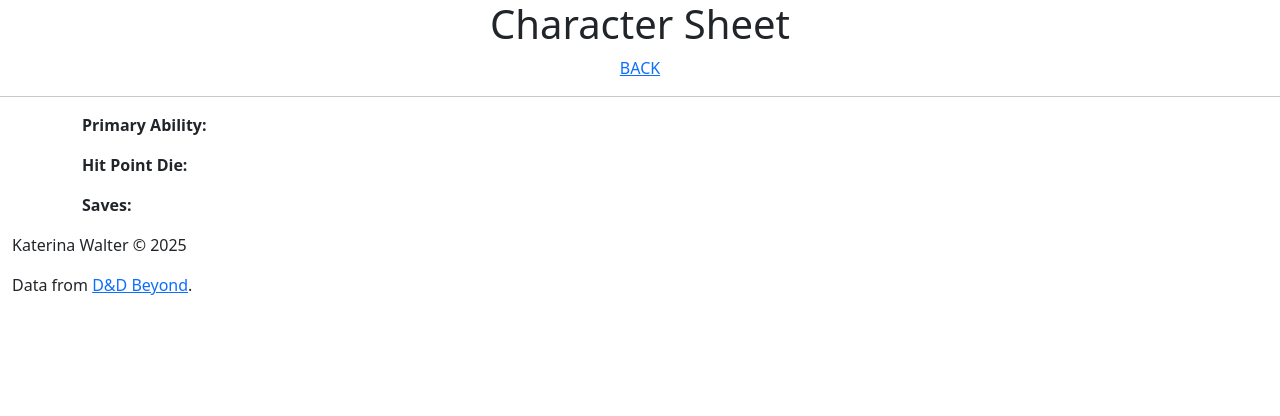
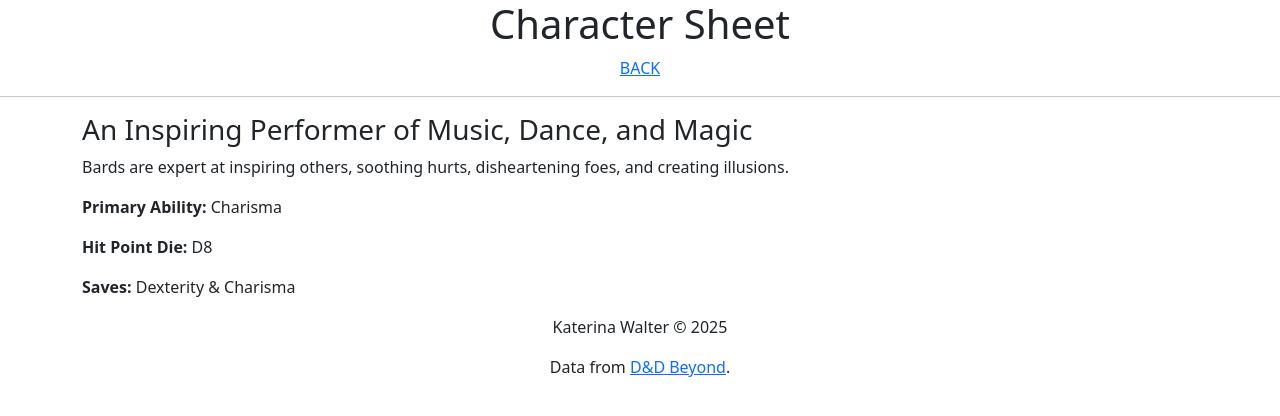
Before and after one commit to katerinanavab/Character-Sheet-Generator, a Flask app: template templates/classes/bard.html in a window 1280 px wide. Shown: the top 416 px of the page. Run offline with Flask 3, Linux system fonts and the light colour scheme; the template is opened without the code that fills it, so the values that code supplies are empty.

Commit message:
class info

```diff
--- a/templates/class_template.html
+++ b/templates/class_template.html
@@ -33,7 +33,7 @@
         <div class="container">
             {% block character_form %}{% endblock %}
         </div>
-        <footer class="container-fluid">
+        <footer class="container-fluid text-center">
             <p>Katerina Walter &copy; 2025</p>
             <p>Data from <a href="https://www.dndbeyond.com/">D&D Beyond</a>.</p>
         </footer>
--- a/templates/classes/bard.html
+++ b/templates/classes/bard.html
@@ -1,23 +1,22 @@
 {% extends "class_template.html" %}
 
 {% block class_tagline %}
-
+An Inspiring Performer of Music, Dance, and Magic
 {% endblock %}
 
 {% block class_desc %}
-
-{% endblock %}
+Bards are expert at inspiring others, soothing hurts, disheartening foes, and creating illusions.{% endblock %}
 
 {% block class_ability %}
-
+Charisma
 {% endblock %}
 
 {% block class_hp %}
-
+D8
 {% endblock %}
 
 {% block class_saves %}
-
+Dexterity & Charisma
 {% endblock %}
 
 {% block character_form %}
--- a/templates/index.html
+++ b/templates/index.html
@@ -16,7 +16,7 @@
         <div class="container">
             <a href="{{ url_for('class_page', class_name='barbarian') }}">Barbarian</a>
         </div>
-        <footer class="container-fluid">
+        <footer class="container-fluid text-center">
             <p>Katerina Walter &copy; 2025</p>
             <p>Data from <a href="https://www.dndbeyond.com/">D&D Beyond</a>.</p>
         </footer>
```
Also changed, not shown: templates/classes/cleric.html (+5 -5 lines).
